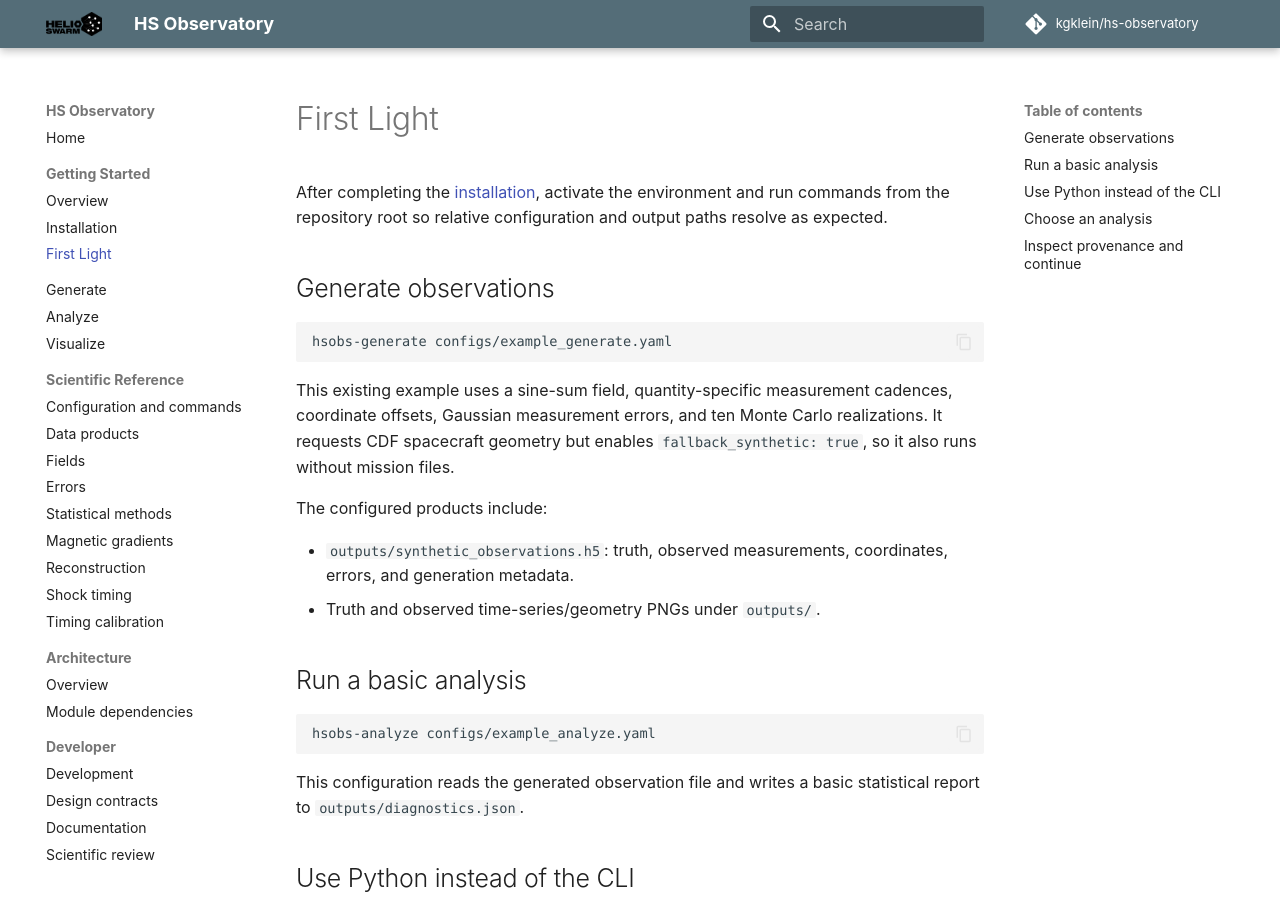
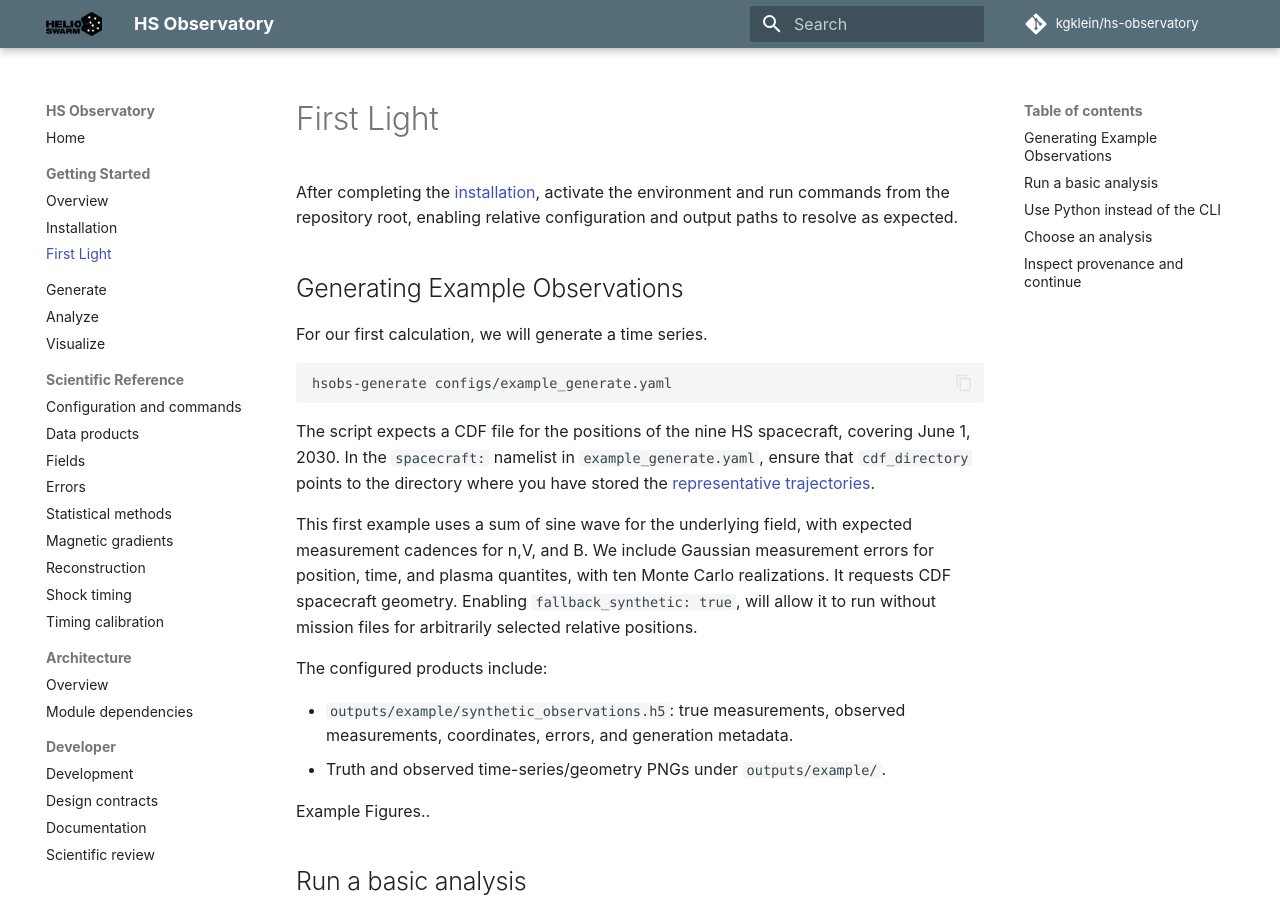
Before and after one commit to kgklein/hs-observatory, an MkDocs documentation site: the page built from docs/getting-started/quick-start.md, in a window 1280 px wide and 900 px high. Built offline with MkDocs 1.6.1 and Material for MkDocs 9.7.7, drawn with Linux system fonts in a browser that asks for light colours; comment, search, counter and statistics services are not loaded.

Commit message:
update installation and quick start

````diff
--- a/docs/getting-started/quick-start.md
+++ b/docs/getting-started/quick-start.md
@@ -1,27 +1,34 @@
 # First Light
 
 After completing the [installation](installation.md),
-activate the environment and run commands from the repository root
-so relative configuration and output paths resolve as expected.
+activate the environment and run commands from the repository root,
+enabling relative configuration and output paths to resolve as expected.
 
-## Generate observations
+## Generating Example Observations
 
-
+For our first calculation, we will generate a time series.
 
 ```bash
 hsobs-generate configs/example_generate.yaml
 ```
 
-This existing example uses a sine-sum field, quantity-specific measurement
-cadences, coordinate offsets, Gaussian measurement errors, and ten Monte Carlo
-realizations. It requests CDF spacecraft geometry but enables
-`fallback_synthetic: true`, so it also runs without mission files.
+The script expects a CDF file for the positions of the nine HS spacecraft, covering June 1, 2030.
+In the `spacecraft:` namelist in `example_generate.yaml`, ensure that `cdf_directory` points to the directory where you have stored the [representative trajectories](https://doi.org/10.5281/zenodo.13887061).
+
+This first example uses a sum of sine wave for the underlying field,
+with expected measurement cadences for n,V, and B.
+We include Gaussian measurement errors for position, time, and plasma quantites,
+with ten Monte Carlo realizations.
+It requests CDF spacecraft geometry.
+Enabling `fallback_synthetic: true`, will allow it to run without mission files for arbitrarily selected relative positions.
 
 The configured products include:
 
-- `outputs/synthetic_observations.h5`: truth, observed measurements, coordinates,
+- `outputs/example/synthetic_observations.h5`: true measurements, observed measurements, coordinates,
   errors, and generation metadata.
-- Truth and observed time-series/geometry PNGs under `outputs/`.
+- Truth and observed time-series/geometry PNGs under `outputs/example/`.
+
+Example Figures..
 
 ## Run a basic analysis
 
````
Also changed, not shown: docs/getting-started/installation.md (+2 -4 lines), 1 other file.
